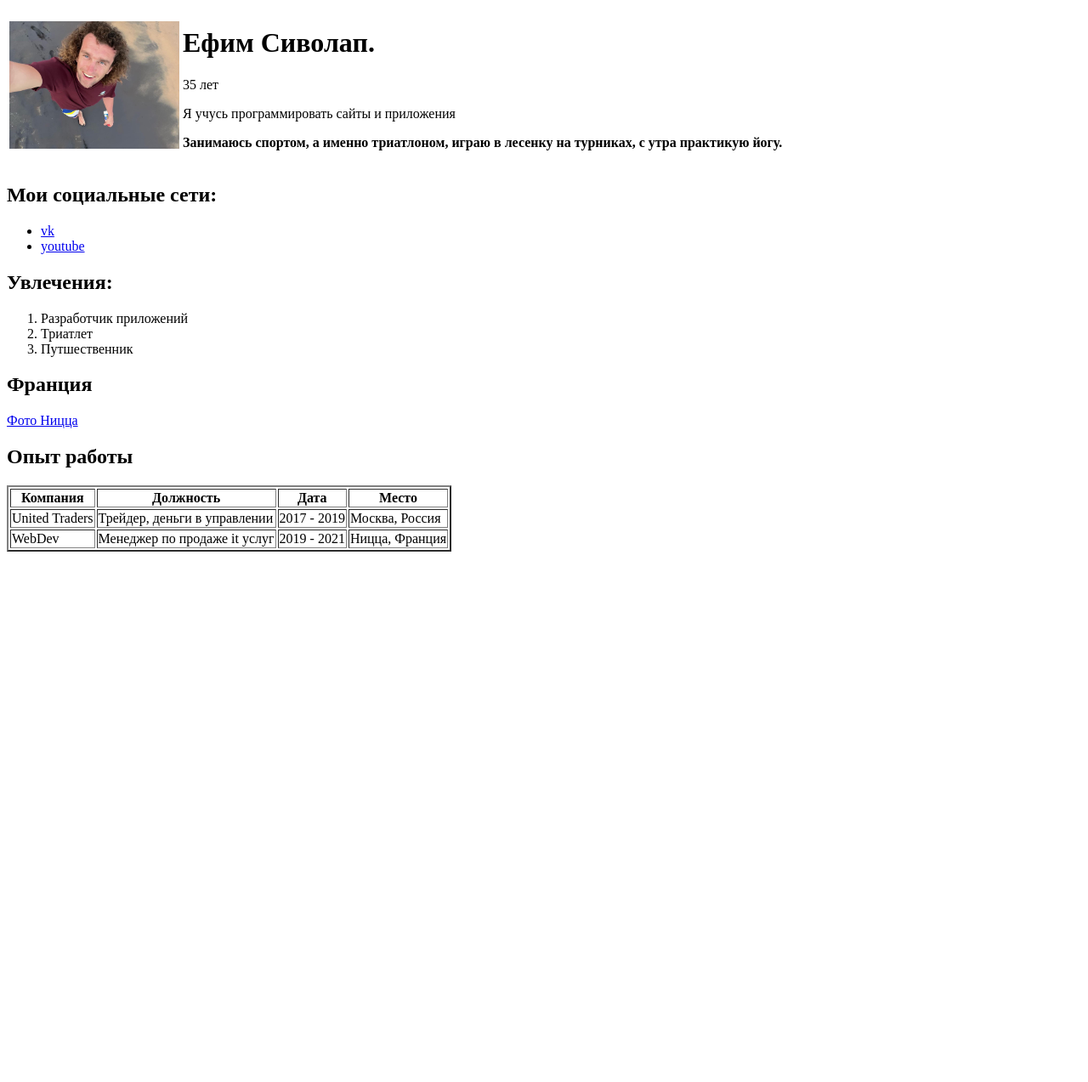
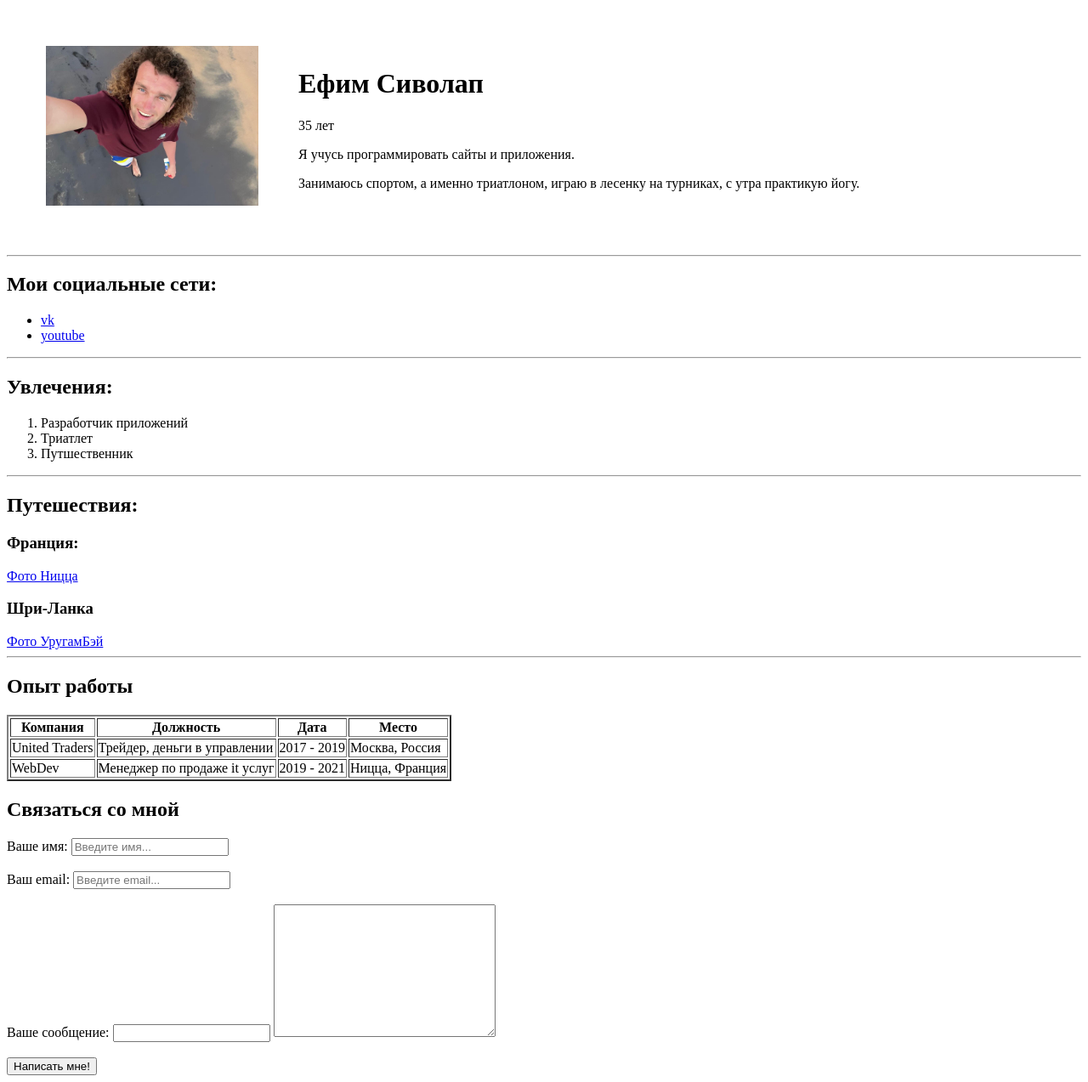
Before and after one commit to efimsivolap/about-me-and-france, a plain HTML site: page index.html in a window 1280 px wide. Shown: the whole page at 85% size. Before the commit the page ends 800 px from the top, so only its background shows below. Drawn offline with Linux system fonts and the light colour scheme.

Commit message:
its done

```diff
--- a/index.html
+++ b/index.html
@@ -7,25 +7,23 @@
     <title>Efim html</title>
   </head>
   <body>
-    <table>
+    <table cellspacing="45">
       <tr>
         <td>
-          <img src="photo/я.jpg" width="200" alt="я" />
+          <img src="photo/я.jpg" width="250" alt="я" />
         </td>
         <td>
-          <h1>Ефим Сиволап.</h1>
+          <h1>Ефим Сиволап</h1>
           <p>35 лет</p>
-          <p>Я учусь программировать сайты и приложения</p>
+          <p>Я учусь программировать сайты и приложения.</p>
           <p>
-            <strong
-              >Занимаюсь спортом, а именно триатлоном, играю в лесенку на
-              турниках, с утра практикую йогу.</strong
-            >
+            Занимаюсь спортом, а именно триатлоном, играю в лесенку на турниках,
+            с утра практикую йогу.
           </p>
         </td>
       </tr>
     </table>
-
+    <hr />
     <h2>Мои социальные сети:</h2>
     <ul>
       <li><a href="https://vk.com/efimsivolap" target="_blank">vk</a></li>
@@ -37,14 +35,20 @@
         >
       </li>
     </ul>
+    <hr />
     <h2>Увлечения:</h2>
     <ol>
       <li>Разработчик приложений</li>
       <li>Триатлет</li>
       <li>Путшественник</li>
     </ol>
-    <h2>Франция</h2>
+    <hr />
+    <h2><strong>Путешествия:</strong></h2>
+    <h3>Франция:</h3>
     <a href="photo.html" target="_blank">Фото Ницца</a>
+    <h3>Шри-Ланка</h3>
+    <a href="photo2.html">Фото УругамБэй</a>
+    <hr />
     <h2>Опыт работы</h2>
     <table border="2">
       <tr>
@@ -66,5 +70,22 @@
         <td>Ницца, Франция</td>
       </tr>
     </table>
+    <h2>Связаться со мной</h2>
+    <form action="/"></form>
+    <label for="name">Ваше имя:</label>
+    <input type="text" id="name" placeholder="Введите имя..." />
+    <br />
+    <br />
+    <label for="email">Ваш email:</label>
+    <input type="email" id="email" placeholder="Введите email..." />
+    <br />
+    <br />
+    <label for="text">Ваше сообщение:</label>
+    <input type="text" id="text" />
+    <textarea name="" id="text" cols="30" rows="10"></textarea>
+    <br />
+    <br />
+
+    <input type="submit" value="Написать мне!" />
   </body>
 </html>
```
Also changed, not shown: photo2.html (added, +16 -0 lines), photo/6.jpg (added), photo/7.jpg (added), photo/8.jpg (added), photo/9.jpg (added).
